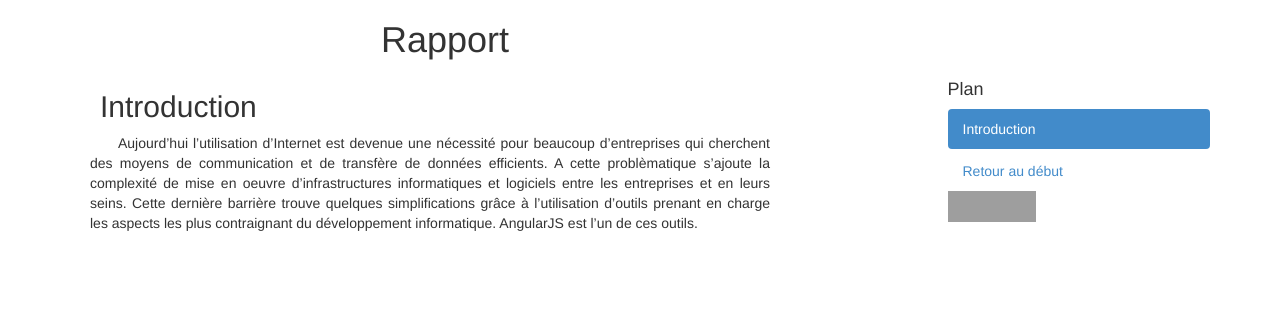
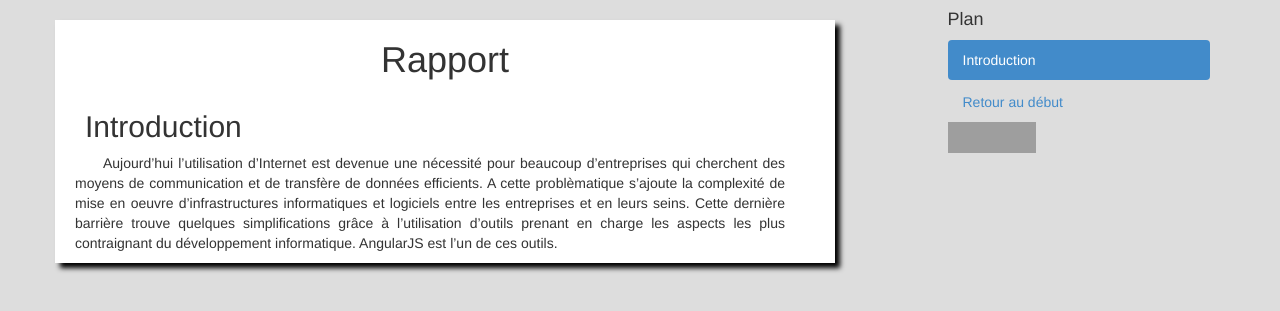
Before and after one commit to Towl/vtecl, a Jekyll site: the page built from rapport.html, in a window 1280 px wide. Shown: the top 311 px of the page. Built offline with Jekyll 4.4.1, drawn with Linux system fonts in a browser that asks for light colours; Markdown is read by kramdown in place of the engine named in the settings; grey boxes are pictures that could not be loaded.

Commit message:
css changes

```diff
--- a/css/rapport.css
+++ b/css/rapport.css
@@ -1,3 +1,7 @@
+body{
+	background-color:#dddddd;
+}
+
 h2{
 	margin-left:30px;
 }
@@ -7,7 +11,10 @@ h2{
 }
 
 .main-content{
+	margin-top:20px;
 	text-align:justify;
+	background-color:white;
+	box-shadow:5px 5px 5px black;
 }
 
 .common-text{
--- a/rapport.html
+++ b/rapport.html
@@ -4,16 +4,16 @@ title: Rapport
 ---
 		<div class="container">
 			<div class="row">
-				<div class="col-sm-8 main-header">
-					<h1 id="top">Rapport</h1>
-				</div>
-			</div>
-			<div class="row">
 				<div class="col-sm-8 main-content">
-					{% for post in site.tags.vtecl %}<h2 id="{{post.title}}">{{post.title}}</h2>
-					<div class="common-text">
-						{{post.content}}{% endfor %}
+					<div class="row main-header">
+						<h1 id="top">Rapport</h1>
 					</div>
+					{% for post in site.tags.vtecl %}<div class="row">
+						<h2 id="{{post.title}}">{{post.title}}</h2>
+						<div class="common-text">
+							{{post.content}}
+						</div>
+					</div>{% endfor %}
 				</div>
 				<div class="col-sm-3 col-sm-offset-1 navbar-plan">
 					<h4>Plan</h4>
```
Also changed, not shown: _drafts/2014-01-12-start.markdown (+8 -15 lines).
